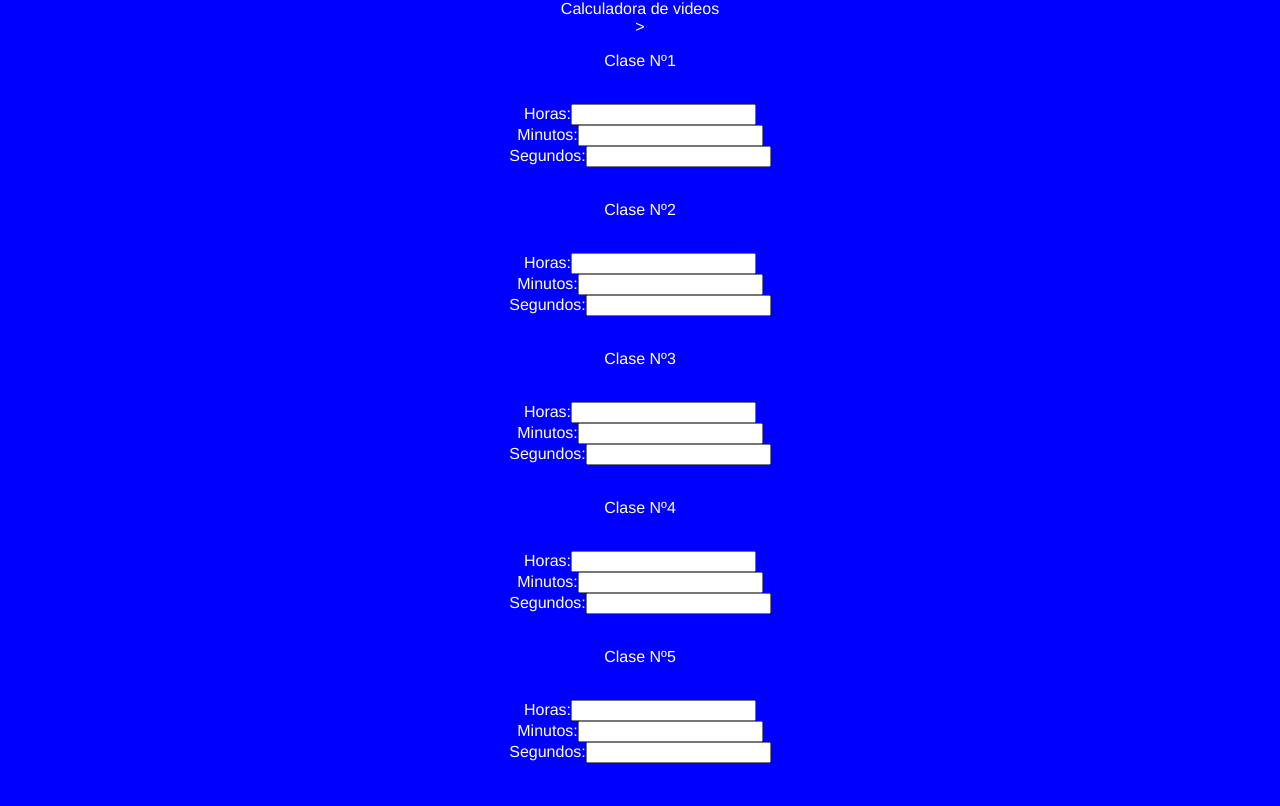
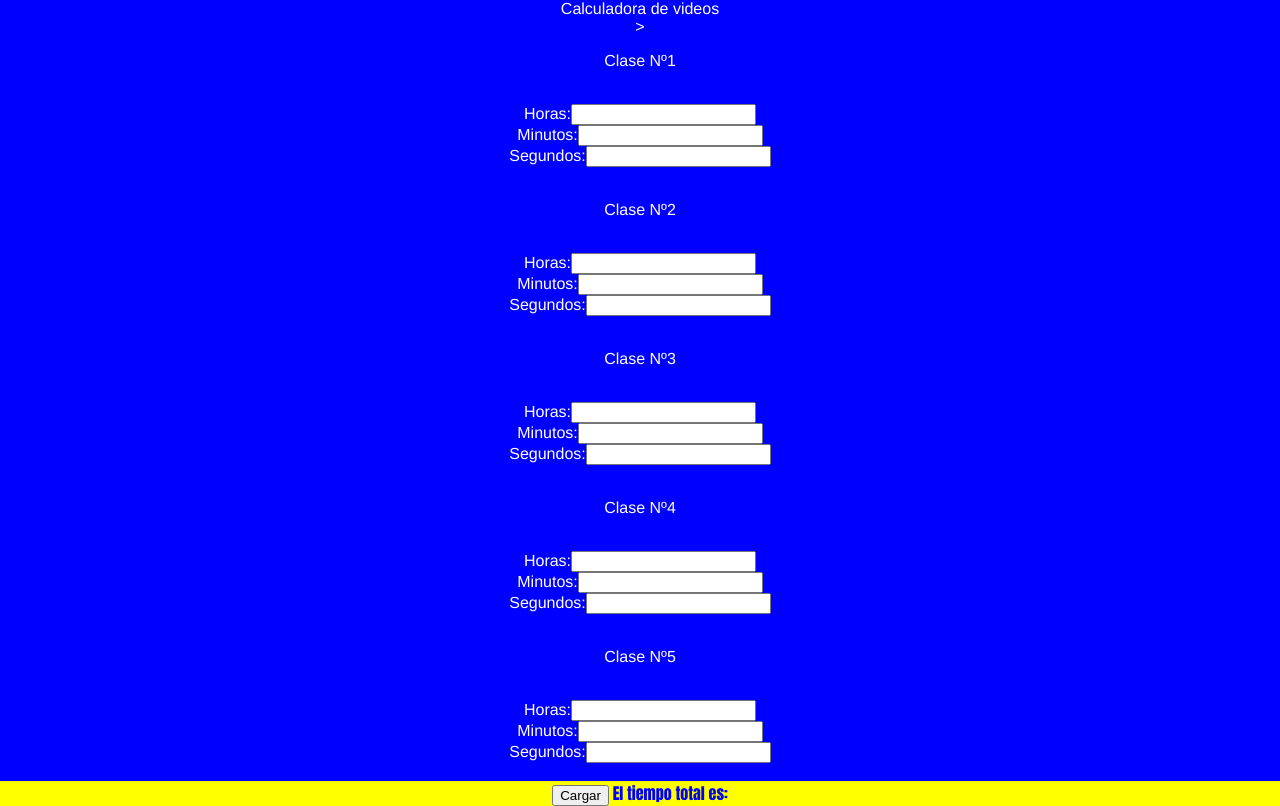
Before and after one commit to rafael-romero/tarea-clase-5, a plain HTML site: page 5C-reversionado.html in a window 1280 px wide. Drawn offline with Linux system fonts and the light colour scheme; a script that the page names is missing.

Commit message:
se agrego al footer un boton para cargar los datos de los videos y mostrar el tiempo total de los mismos en un strong

```diff
--- a/5C-reversionado.html
+++ b/5C-reversionado.html
@@ -48,7 +48,10 @@
             <label>Segundos:<input type="number" id="segundos-clase-cinco"> </label><br>
         </div><br>
 
-
+        <footer>
+            <button type="button" id="boton-cargar">Cargar</button>
+            <strong id="resultado-tiempo-total">El tiempo total es:</strong>
+        </footer>
 
 
 
```
